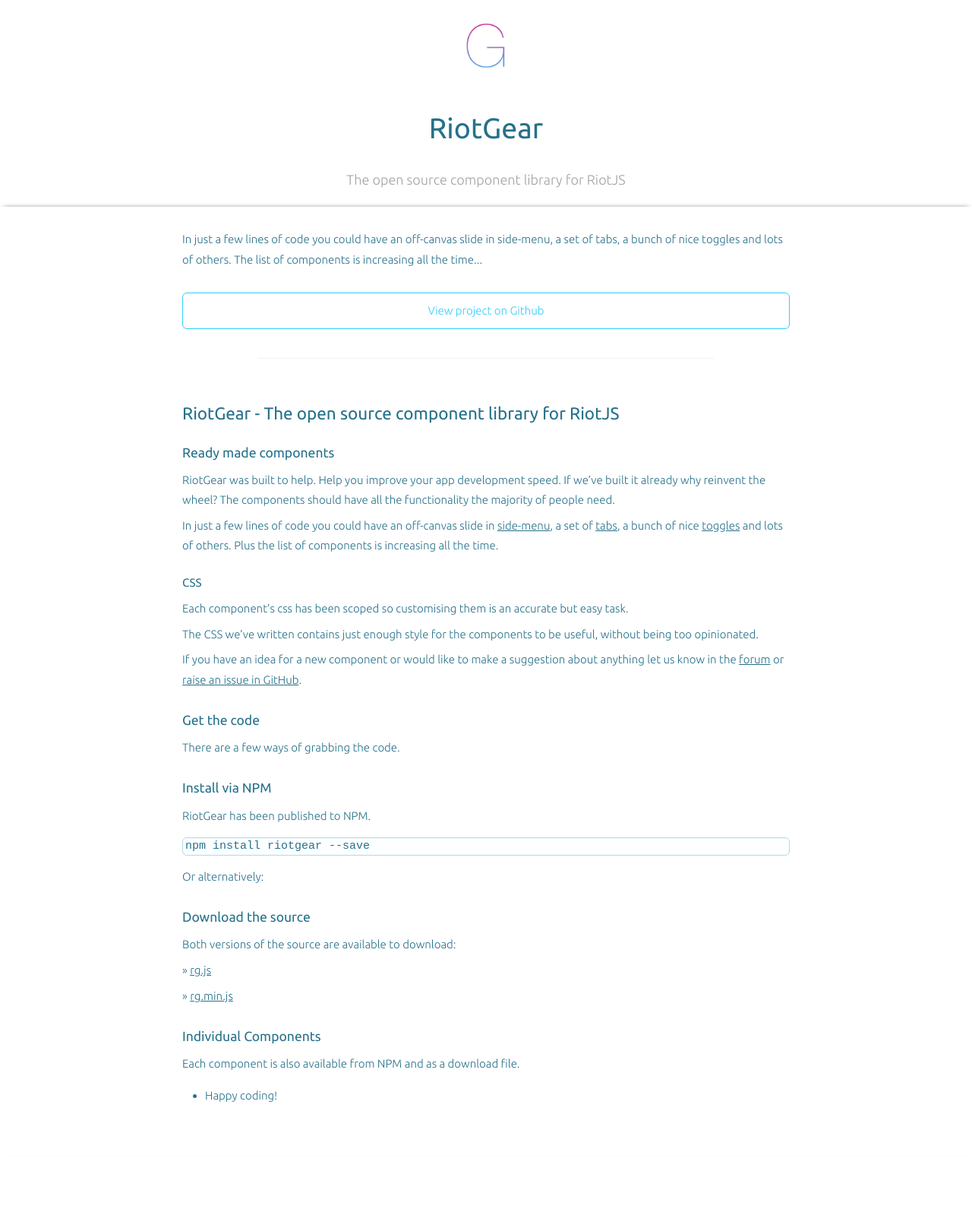
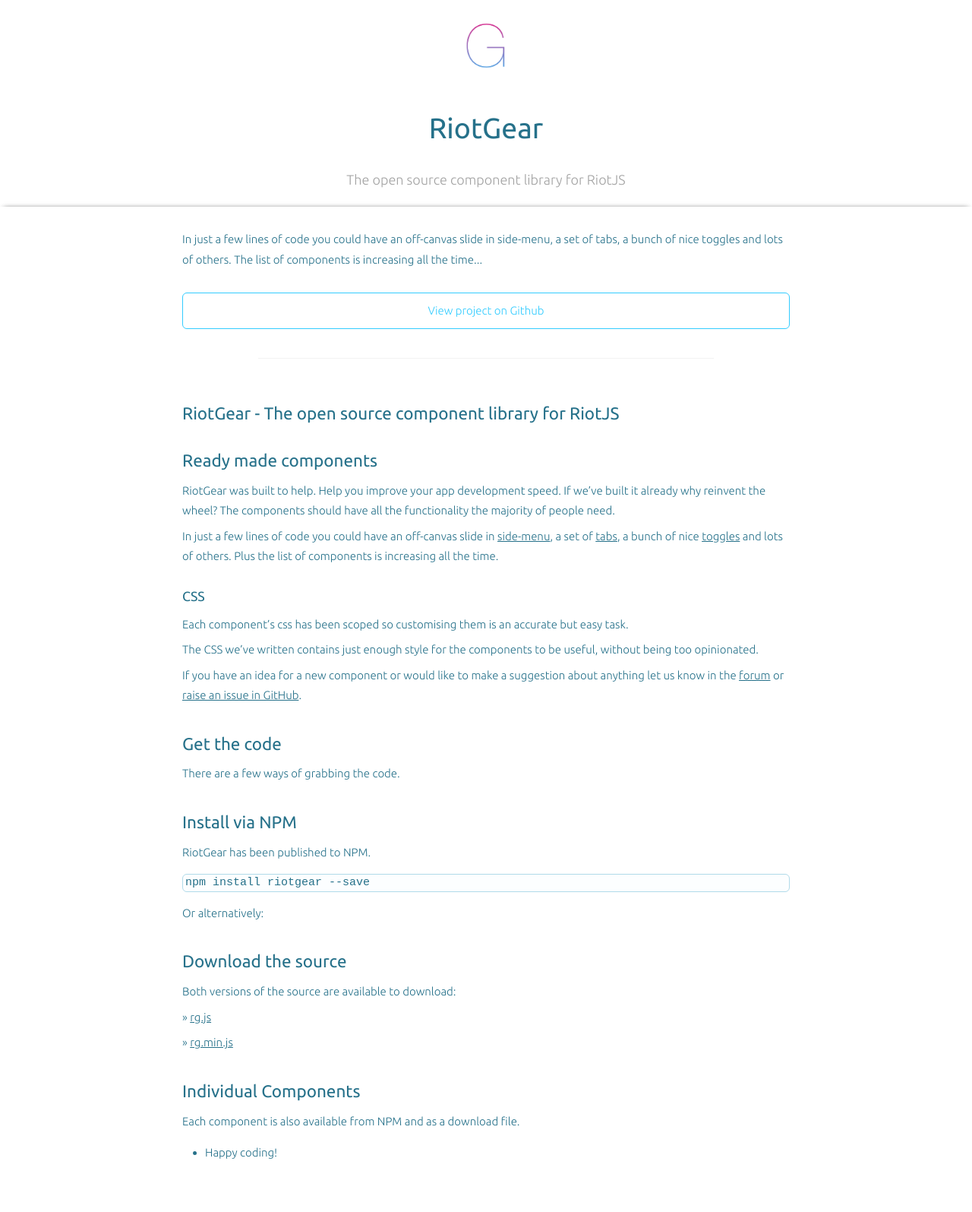
Before and after one commit to andmarkan/GrumpyWizards.github.io, a Jekyll site: the page built from _posts/2015-06-17-riotgear.markdown, in a window 1280 px wide. Shown: the whole page at 76% size. Built offline with Jekyll 4.4.1, drawn with Linux system fonts in a browser that asks for light colours; before the commit the page ends 1520 px from its top, so only the background shows below that.

```diff
--- a/_posts/2015-06-17-riotgear.markdown
+++ b/_posts/2015-06-17-riotgear.markdown
@@ -8,13 +8,13 @@ github: "https://github.com/RiotGear"
 
 ## RiotGear - The open source component library for RiotJS
 
-### Ready made components
+## Ready made components
 
 RiotGear was built to help. Help you improve your app development speed. If we've built it already why reinvent the wheel? The components should have all the functionality the majority of people need.
 
 In just a few lines of code you could have an off-canvas slide in [side-menu](https://riotgear.github.io/components/sidemenu), a set of [tabs](https://riotgear.github.io/components/tabs), a bunch of nice [toggles](https://riotgear.github.io/components/toggle) and lots of others. Plus the list of components is increasing all the time.
 
-#### CSS
+### CSS
 
 Each component's css has been scoped so customising them is an accurate but easy task.
 
@@ -22,11 +22,11 @@ The CSS we've written contains just enough style for the components to be useful
 
 If you have an idea for a new component or would like to make a suggestion about anything let us know in the [forum](https://riotgear.github.io/forum) or [raise an issue in GitHub](https://github.com/RiotGear/rg/issues).
 
-### Get the code
+## Get the code
 
 There are a few ways of grabbing the code.
 
-### Install via NPM
+## Install via NPM
 
 RiotGear has been published to NPM.
 
@@ -34,7 +34,7 @@ RiotGear has been published to NPM.
 
 Or alternatively:
 
-### Download the source
+## Download the source
 
 Both versions of the source are available to download:
 
@@ -42,7 +42,7 @@ Both versions of the source are available to download:
 
 » [rg.min.js](https://raw.githubusercontent.com/RiotGear/rg/master/dist/rg.min.js)
 
-### Individual Components
+## Individual Components
 
 Each component is also available from NPM and as a download file.
 
```
